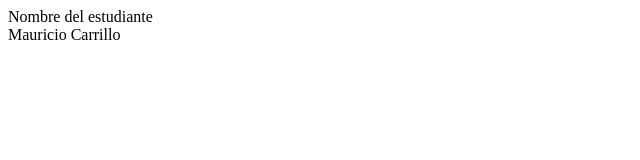
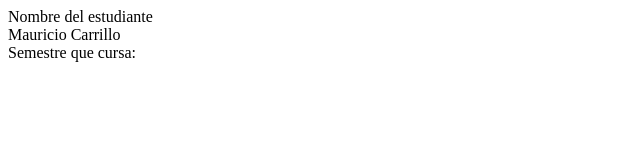
Before and after one commit to MauroC18/Taller-buenas-practicas, a plain HTML site: page index.html in a window 1280 px wide. Shown: the whole page, without its empty margins (0-640 px from the left). Drawn offline with Linux system fonts and the light colour scheme.

Commit message:
Semestre que cursa:

```diff
--- a/index.html
+++ b/index.html
@@ -8,5 +8,7 @@
 <body>
     <div>Nombre del estudiante</div>
     <div>Mauricio Carrillo</div>
+    <div>Semestre que cursa: </div>
+
 </body>
 </html>
```
